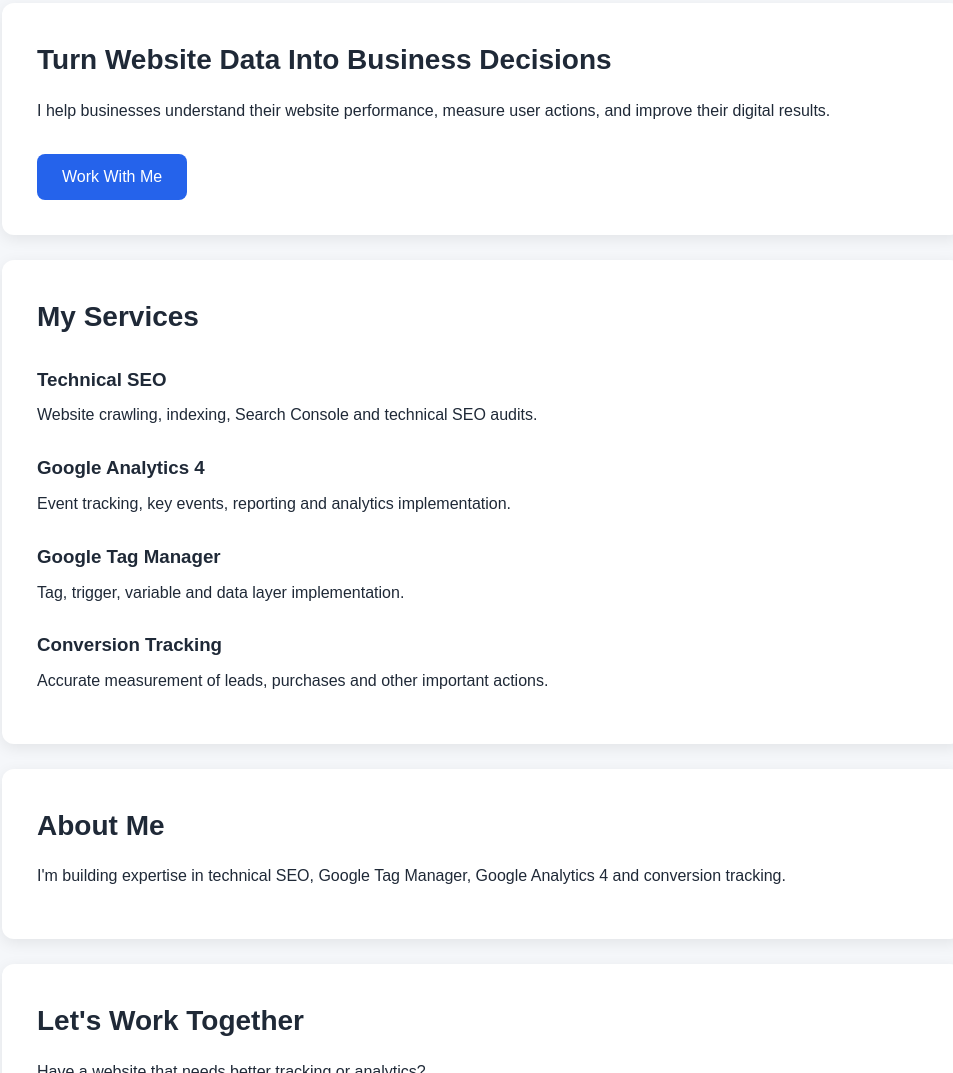
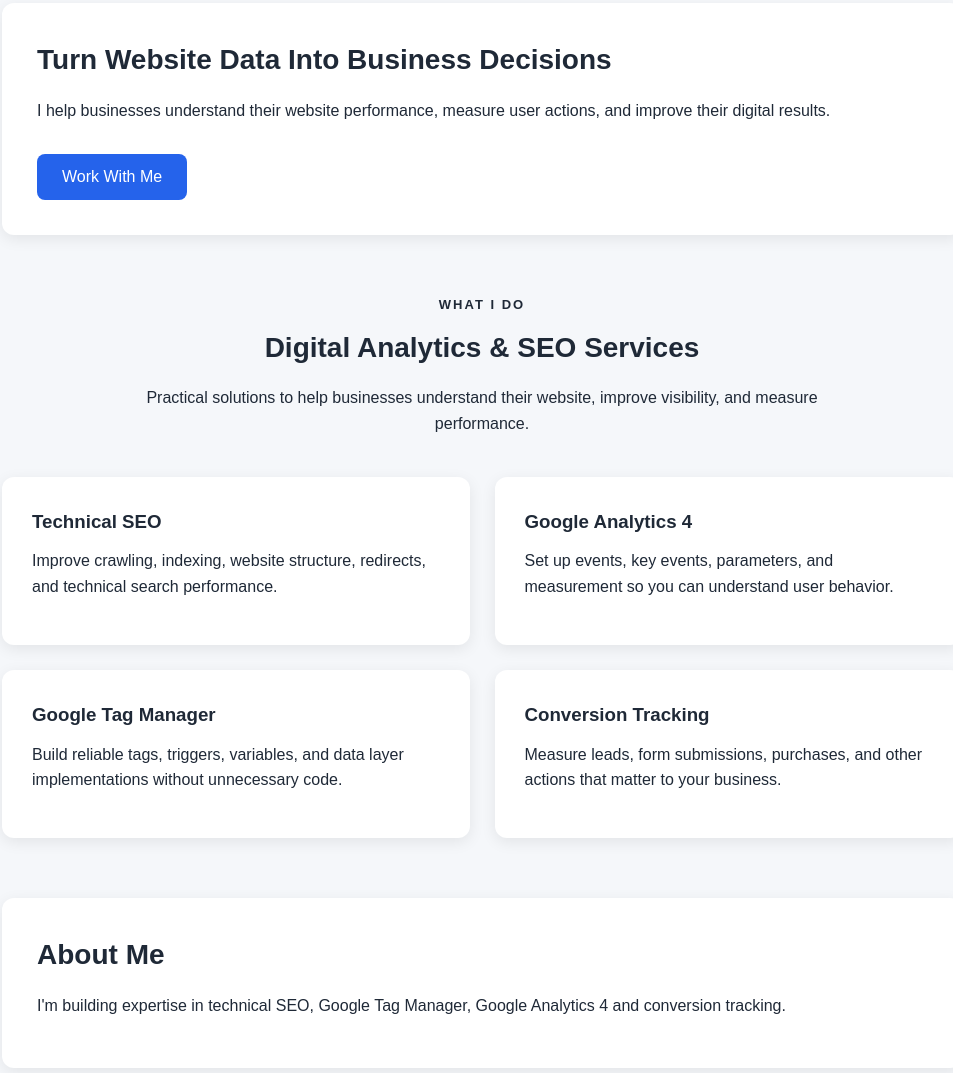
Before and after one commit to celevanhy37h-design/VanceSEO3, a plain HTML site: page index.html in a window 1280 px wide. Shown: the part 612-1685 px from the top of the page, without its empty margins (158-1111 px from the left). Drawn offline with Linux system fonts and the light colour scheme.

Commit message:
Update index.html

```diff
--- a/index.html
+++ b/index.html
@@ -9,6 +9,53 @@
     <meta name="description"
           content="Vance Digital Analytics provides SEO, GA4, Google Tag Manager and conversion tracking services.">
 <style>
+    .services-section {
+    background: transparent;
+    box-shadow: none;
+    padding-left: 0;
+    padding-right: 0;
+}
+
+.section-heading {
+    text-align: center;
+    max-width: 700px;
+    margin: 0 auto 40px;
+}
+
+.section-label {
+    font-size: 13px;
+    font-weight: bold;
+    letter-spacing: 2px;
+    margin-bottom: 10px;
+}
+
+.section-heading h2 {
+    margin-bottom: 15px;
+}
+
+.service-grid {
+    display: grid;
+    grid-template-columns: repeat(2, 1fr);
+    gap: 25px;
+}
+
+.service-card {
+    background: white;
+    padding: 30px;
+    border-radius: 12px;
+    box-shadow: 0 4px 15px rgba(0, 0, 0, 0.08);
+}
+
+.service-card h3 {
+    margin-top: 0;
+    margin-bottom: 12px;
+}
+
+@media (max-width: 600px) {
+    .service-grid {
+        grid-template-columns: 1fr;
+    }
+}
     .hero {
     background: #111827;
     color: white;
@@ -236,29 +283,60 @@
             </button>
         </section>
 
-            <section id="services">
-    <h2>My Services</h2>
+            <section id="services" class="services-section">
 
+    <div class="section-heading">
+        <p class="section-label">WHAT I DO</p>
+
+        <h2>Digital Analytics & SEO Services</h2>
+
+        <p>
+            Practical solutions to help businesses understand their
+            website, improve visibility, and measure performance.
+        </p>
+    </div>
+
+    <div class="service-grid">
+
+        <div class="service-card">
             <h3>Technical SEO</h3>
+
             <p>
-                Website crawling, indexing, Search Console and technical SEO audits.
+                Improve crawling, indexing, website structure,
+                redirects, and technical search performance.
             </p>
+        </div>
 
+        <div class="service-card">
             <h3>Google Analytics 4</h3>
+
             <p>
-                Event tracking, key events, reporting and analytics implementation.
+                Set up events, key events, parameters, and
+                measurement so you can understand user behavior.
             </p>
+        </div>
 
+        <div class="service-card">
             <h3>Google Tag Manager</h3>
+
             <p>
-                Tag, trigger, variable and data layer implementation.
+                Build reliable tags, triggers, variables, and
+                data layer implementations without unnecessary code.
             </p>
+        </div>
 
+        <div class="service-card">
             <h3>Conversion Tracking</h3>
+
             <p>
-                Accurate measurement of leads, purchases and other important actions.
+                Measure leads, form submissions, purchases, and
+                other actions that matter to your business.
             </p>
-        </section>
+        </div>
+
+    </div>
+
+            </section>
 
         <section id="about">
     <h2>About Me</h2>
```
